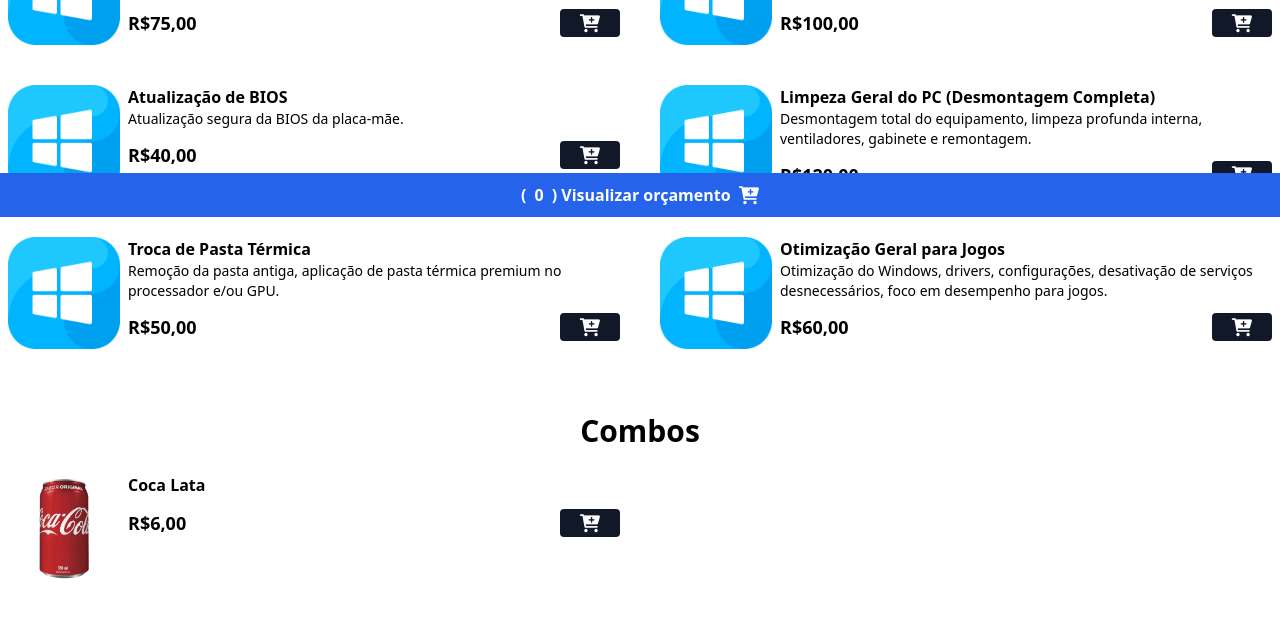
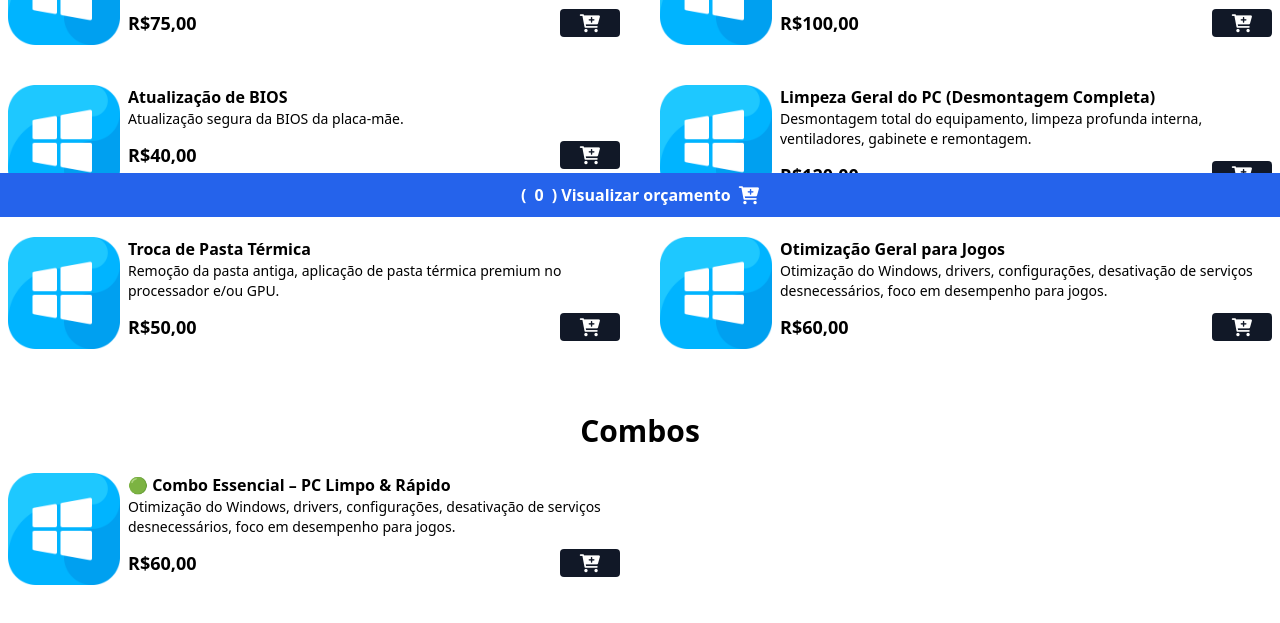
Before and after one commit to guimaraesdeol/Projeto-Cardapio, a website: page index.html in a window 1280 px wide. Shown: the part 583-1206 px from the top of the page. Drawn offline with nearby package versions, Linux system fonts and the light colour scheme.

Commit message:
Update index.html

```diff
--- a/index.html
+++ b/index.html
@@ -145,7 +145,7 @@
           <div class="flex items-center gap-2 justify-between mt-3">
             <p class="font-bold text-lg">R$50,00</p>
             <button class="bg-gray-900 px-5 rounded add-to-cart-btn"
-            data-name="Limpeza Geral do PC (Desmontagem Completa)"
+            data-name="Troca de Pasta Térmica"
             data-price="50.00"
             >
               <i class="fa fa-cart-plus text-lg text-white"></i>
@@ -168,7 +168,7 @@
           <div class="flex items-center gap-2 justify-between mt-3">
             <p class="font-bold text-lg">R$60,00</p>
             <button class="bg-gray-900 px-5 rounded add-to-cart-btn"
-            data-name="Limpeza Geral do PC (Desmontagem Completa)"
+            data-name="Otimização Geral para Jogos"
             data-price="60.00"
             >
               <i class="fa fa-cart-plus text-lg text-white"></i>
@@ -193,16 +193,21 @@
     </div>
     <!--GRID 2-->
     <main class="grid grid-cols-1 md:grid-cols-2 gap-7 md:gap-10 mx-auto max-w-7xl px-2 mb-16">
-      <!-- ITEM-->
+      <!--PRODUTO ITEM-->
       <div class="flex gap-2 w-full">
-        <img src="./assets/refri-1.png" alt="Coca Lata" class="w-28 h-28 rounded-md hover:scale-110 hover:-rotate-2 duration-300"/>
+        <img
+          src="./assets/formatar.png"
+          alt="Formatar"
+          class="w-28 h-28 rounded-md hover:scale-110 hover:-rotate-2 duration-300"
+        />
         <div class="w-full">
-          <p class="font-bold">Coca Lata</p>
+          <p class="font-bold">🟢 Combo Essencial – PC Limpo & Rápido</p>
+          <p class="text-sm">Otimização do Windows, drivers, configurações, desativação de serviços desnecessários, foco em desempenho para jogos.</p>
           <div class="flex items-center gap-2 justify-between mt-3">
-            <p class="font-bold text-lg">R$6,00</p>
+            <p class="font-bold text-lg">R$60,00</p>
             <button class="bg-gray-900 px-5 rounded add-to-cart-btn"
-            data-name="Coca Lata"
-            data-price="6"
+            data-name="Otimização Geral para Jogos"
+            data-price="60.00"
             >
               <i class="fa fa-cart-plus text-lg text-white"></i>
             </button>
```
